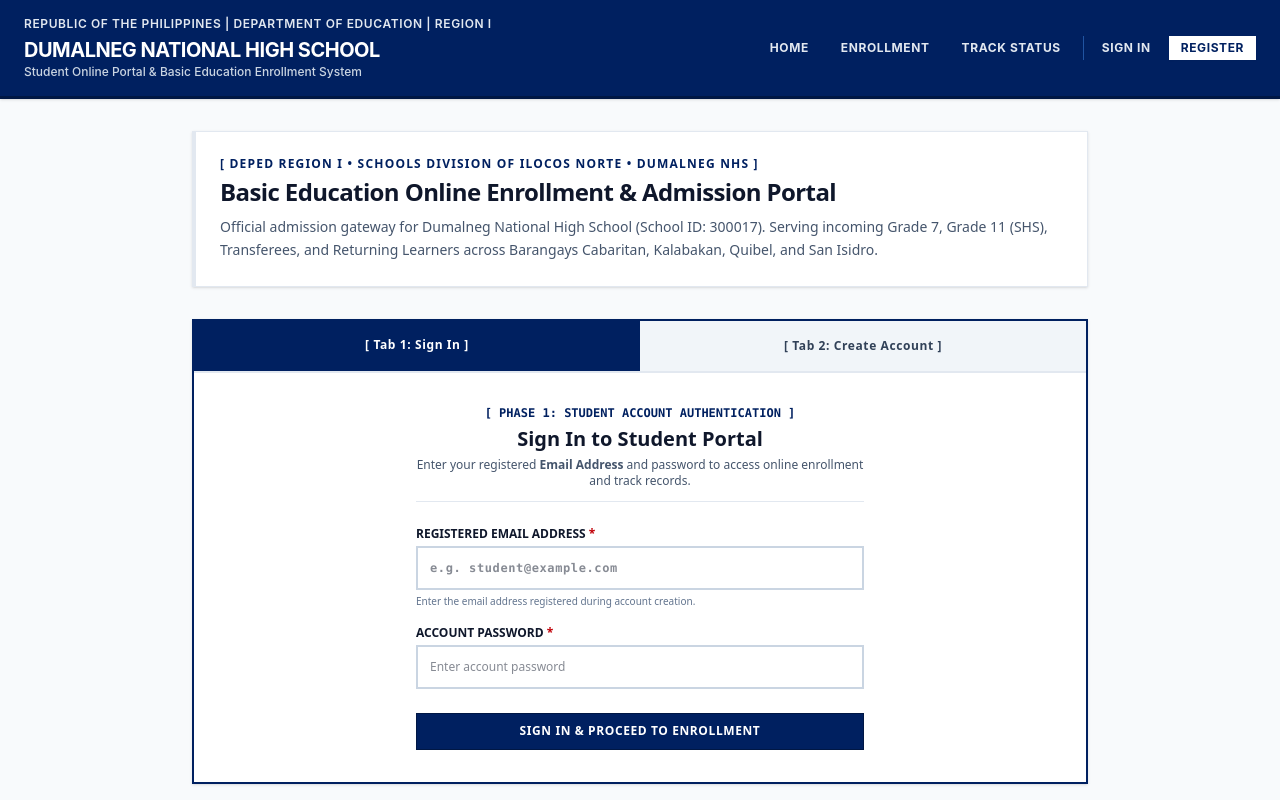
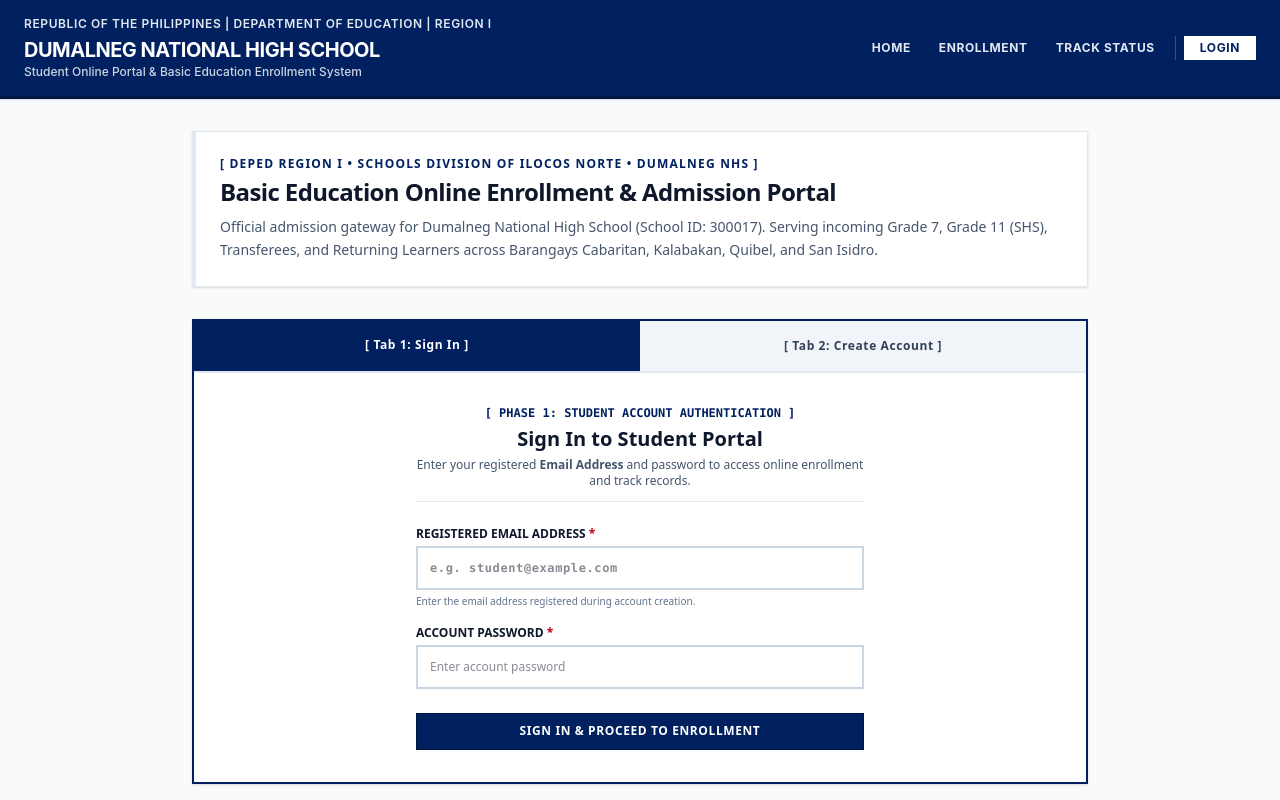
Before and after one commit to dumalnext/dumalnext, a Next.js app in the folder apps/student/: page / in a window 1280 px wide. Shown: the top 800 px of the page. Built offline with nearby package versions, Linux system fonts and the light colour scheme.

Commit message:
feat(student): single Login button and smart live automation status tracker in header nav

```diff
--- a/apps/student/components/layout/StudentHeaderNav.tsx
+++ b/apps/student/components/layout/StudentHeaderNav.tsx
@@ -1,38 +1,94 @@
 "use client";
 
-import React from "react";
+import React, { useState, useEffect } from "react";
 import Link from "next/link";
 import { useAuth } from "@/lib/auth/authContext";
 
 export default function StudentHeaderNav() {
   const { user, logout } = useAuth();
+  const [appStatus, setAppStatus] = useState<string | null>(null);
+  const [appRef, setAppRef] = useState<string | null>(null);
+
+  // Smart Live Status Tracker: Check submitted application state for active user
+  useEffect(() => {
+    if (user && typeof window !== "undefined") {
+      try {
+        const stored = JSON.parse(localStorage.getItem("dumalnext_applications") || "[]");
+        const found = stored.find(
+          (app: any) =>
+            (app.accountEmail && app.accountEmail.toLowerCase() === user.email.toLowerCase()) ||
+            (app.userAccountId && app.userAccountId === user.userId) ||
+            (user.lrn && app.lrn === user.lrn)
+        );
+        if (found) {
+          setAppStatus(found.status);
+          setAppRef(found.referenceNumber);
+        } else {
+          setAppStatus(null);
+          setAppRef(null);
+        }
+      } catch {
+        setAppStatus(null);
+        setAppRef(null);
+      }
+    } else {
+      setAppStatus(null);
+      setAppRef(null);
+    }
+  }, [user]);
 
   return (
     <nav className="flex flex-wrap items-center gap-2 sm:gap-3 text-xs">
       <Link
         href="/"
-        className="text-slate-200 hover:text-white font-bold uppercase tracking-wider py-1 px-2.5 hover:bg-blue-900/60 transition-colors"
+        className="text-slate-200 hover:text-white font-bold uppercase tracking-wider py-1 px-2 hover:bg-blue-900/60 transition-colors"
       >
         Home
       </Link>
       <Link
         href={user ? "/enroll" : "/?tab=signin&reason=auth_required"}
-        className="text-slate-200 hover:text-white font-bold uppercase tracking-wider py-1 px-2.5 hover:bg-blue-900/60 transition-colors"
+        className="text-slate-200 hover:text-white font-bold uppercase tracking-wider py-1 px-2 hover:bg-blue-900/60 transition-colors"
       >
         Enrollment
       </Link>
       <Link
-        href={user ? "/track" : "/?tab=signin&reason=auth_required"}
-        className="text-slate-200 hover:text-white font-bold uppercase tracking-wider py-1 px-2.5 hover:bg-blue-900/60 transition-colors"
+        href={user ? (appRef ? `/track?ref=${appRef}` : "/track") : "/?tab=signin&reason=auth_required"}
+        className="text-slate-200 hover:text-white font-bold uppercase tracking-wider py-1 px-2 hover:bg-blue-900/60 transition-colors"
       >
         Track Status
       </Link>
 
+      {/* SMART AUTHENTICATION & AUTOMATION TRACKER */}
       {user ? (
         <div className="flex items-center gap-2 pl-2 border-l border-blue-400/40">
-          <span className="text-[11px] font-mono text-blue-200 bg-blue-950/80 px-2.5 py-1 border border-blue-400/30 font-bold uppercase">
-            [ {user.firstName} {user.lastName} ]
-          </span>
+          {/* Smart Automation Status Badge */}
+          <Link
+            href={appRef ? `/track?ref=${appRef}` : "/enroll"}
+            className="flex items-center gap-1.5 text-[11px] font-mono text-white bg-blue-950/90 px-2.5 py-1 border border-blue-400/40 hover:border-white transition-colors"
+            title="Click to view live application tracking status"
+          >
+            <span className="font-bold uppercase tracking-tight">
+              [ {user.firstName} {user.lastName} ]
+            </span>
+            {appStatus === "Approved" ? (
+              <span className="text-[9px] bg-emerald-600 text-white px-1.5 py-0.5 font-sans font-bold uppercase tracking-wider">
+                APPROVED
+              </span>
+            ) : appStatus === "Needs Revision" ? (
+              <span className="text-[9px] bg-red-600 text-white px-1.5 py-0.5 font-sans font-bold uppercase tracking-wider">
+                REVISION
+              </span>
+            ) : appStatus === "Pending" ? (
+              <span className="text-[9px] bg-amber-500 text-slate-950 px-1.5 py-0.5 font-sans font-bold uppercase tracking-wider">
+                PENDING
+              </span>
+            ) : (
+              <span className="text-[9px] text-blue-300 font-sans uppercase">
+                NEW
+              </span>
+            )}
+          </Link>
+
           <button
             type="button"
             onClick={logout}
@@ -42,18 +98,13 @@
           </button>
         </div>
       ) : (
-        <div className="flex items-center gap-2 pl-2 border-l border-blue-400/40">
+        /* SINGLE UNIFIED LOGIN BUTTON (INSTEAD OF SEPARATE SIGN IN / REGISTER) */
+        <div className="flex items-center pl-2 border-l border-blue-400/40">
           <Link
             href="/?tab=signin"
-            className="text-slate-200 hover:text-white font-bold uppercase tracking-wider py-1 px-2.5 hover:bg-blue-900/60 transition-colors"
+            className="bg-white text-[#002060] font-bold uppercase tracking-wider py-1 px-3 sm:px-4 hover:bg-slate-100 transition-colors shadow-xs text-xs"
           >
-            Sign In
-          </Link>
-          <Link
-            href="/?tab=register"
-            className="bg-white text-[#002060] font-bold uppercase tracking-wider py-1 px-3 hover:bg-slate-100 transition-colors shadow-xs"
-          >
-            Register
+            Login
           </Link>
         </div>
       )}
```
